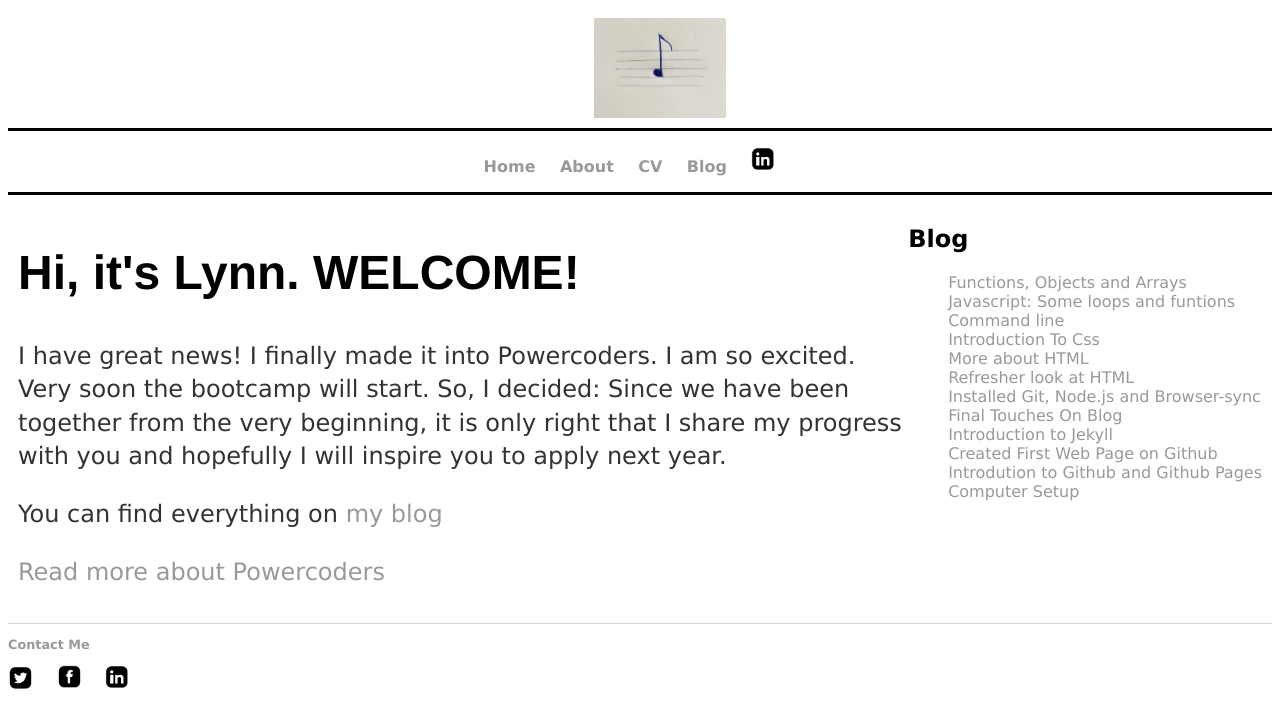
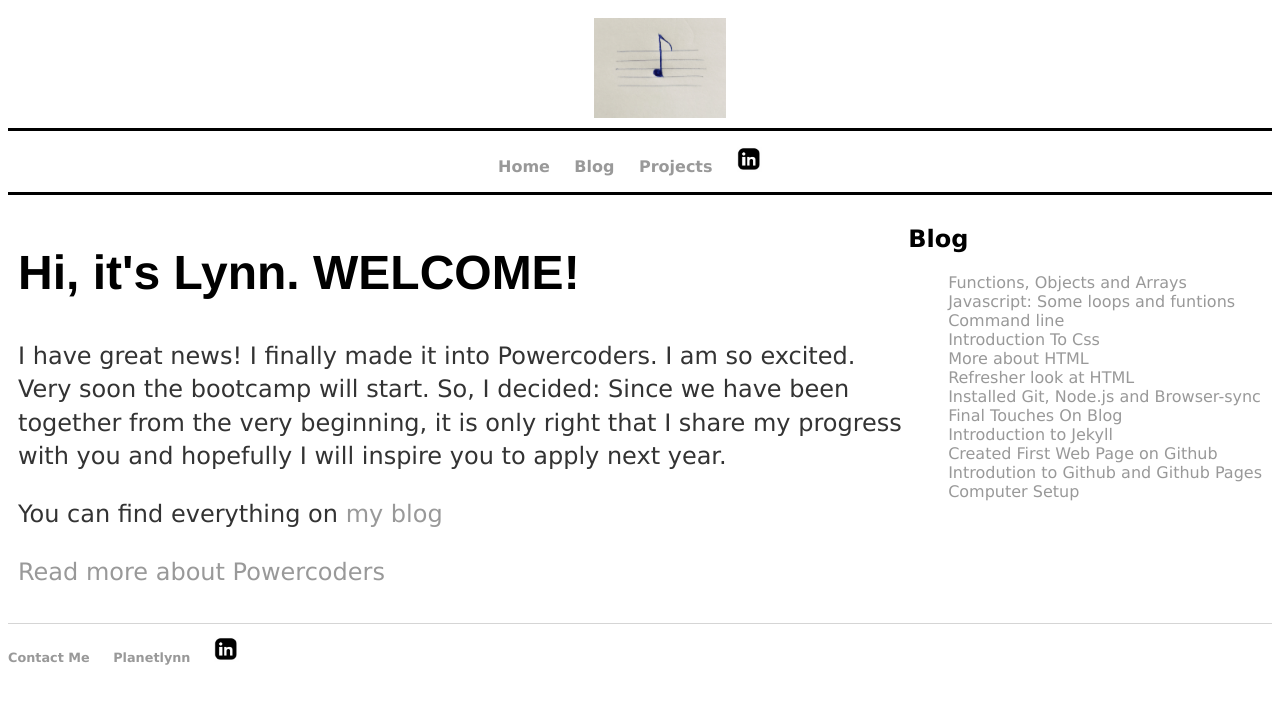
Before and after one commit to aineomugisha/aineomugisha.github.io, a Jekyll site: the page built from index.html, in a window 1280 px wide. Shown: the top 728 px of the page. Built offline with Jekyll 4.4.1, drawn with Linux system fonts in a browser that asks for light colours; the list of posts is cut into pages by our own code.

Commit message:
Update default.html

```diff
--- a/_layouts/default.html
+++ b/_layouts/default.html
@@ -28,10 +28,10 @@
 		<nav>
     		<ul>
         		<li><a href="/">Home</a></li>
-	        	<li><a href="https://aineomugisha.github.io/README">About</a></li>
-        		<li><a href="images/CV Lynn Aineomugisha.pdf">CV</a></li>
+	        	<!--<li><a href="https://aineomugisha.github.io/README">About</a></li>-->
         		<li><a href="/blog/index.html">Blog</a></li>
-			<li><a href''><img src='/images/linkedin.png'></a></li>
+			<li><a href="">Projects</a></li>
+			<li><a href'https://www.linkedin.com/in/lynn-aineomugisha/'><img src='/images/linkedin.png'></a></li>
     		</ul>
 		</nav>
 
@@ -46,15 +46,16 @@
 
 <footer>
     		<ul>
-        		<li><a href="mailto:lynn.aineomugisha">Contact Me</a></li>
-        		<!--<li><a href="https://github.com/hankquinlan">github.com/hankquinlan</a></li>-->
+        		<li><a href="mailto:lynn.aineomugisha@powercoders.org">Contact Me</a></li>
+        		<li><a href="https://planetlynn.com">Planetlynn</a></li>
+			<li><a href'https://www.linkedin.com/in/lynn-aineomugisha/'><img src='/images/linkedin.png'></a></li>
 			</ul>
 
-	<ul>
+	<!--<ul>
 					<li><a href''><img src='/images/twitter.png'></a></li>
 					<li><a href''><img src='/images/facebook.png'></a></li>
 					<li><a href''><img src='/images/linkedin.png'></a></li>
-				</ul>
+				</ul>-->
 		</footer>
 	</body>
 </html>
```
